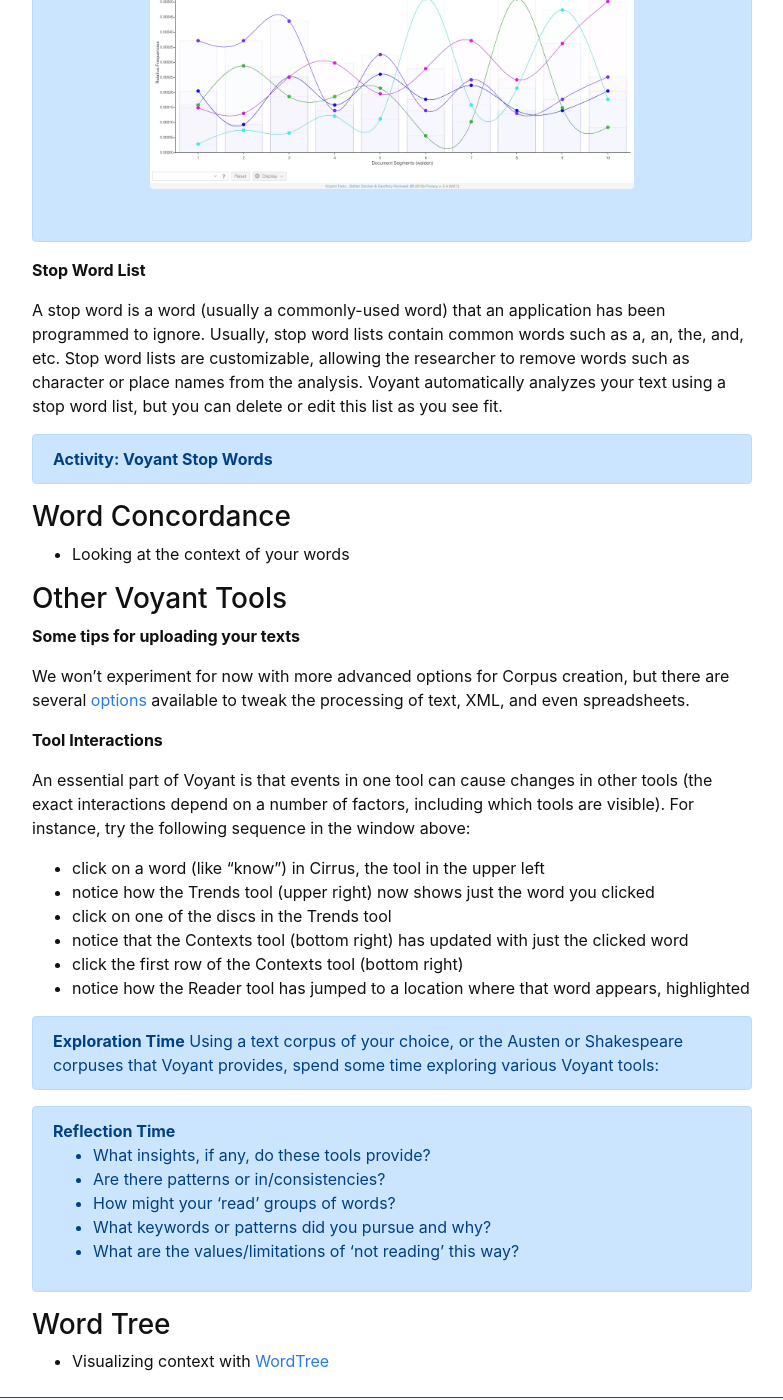
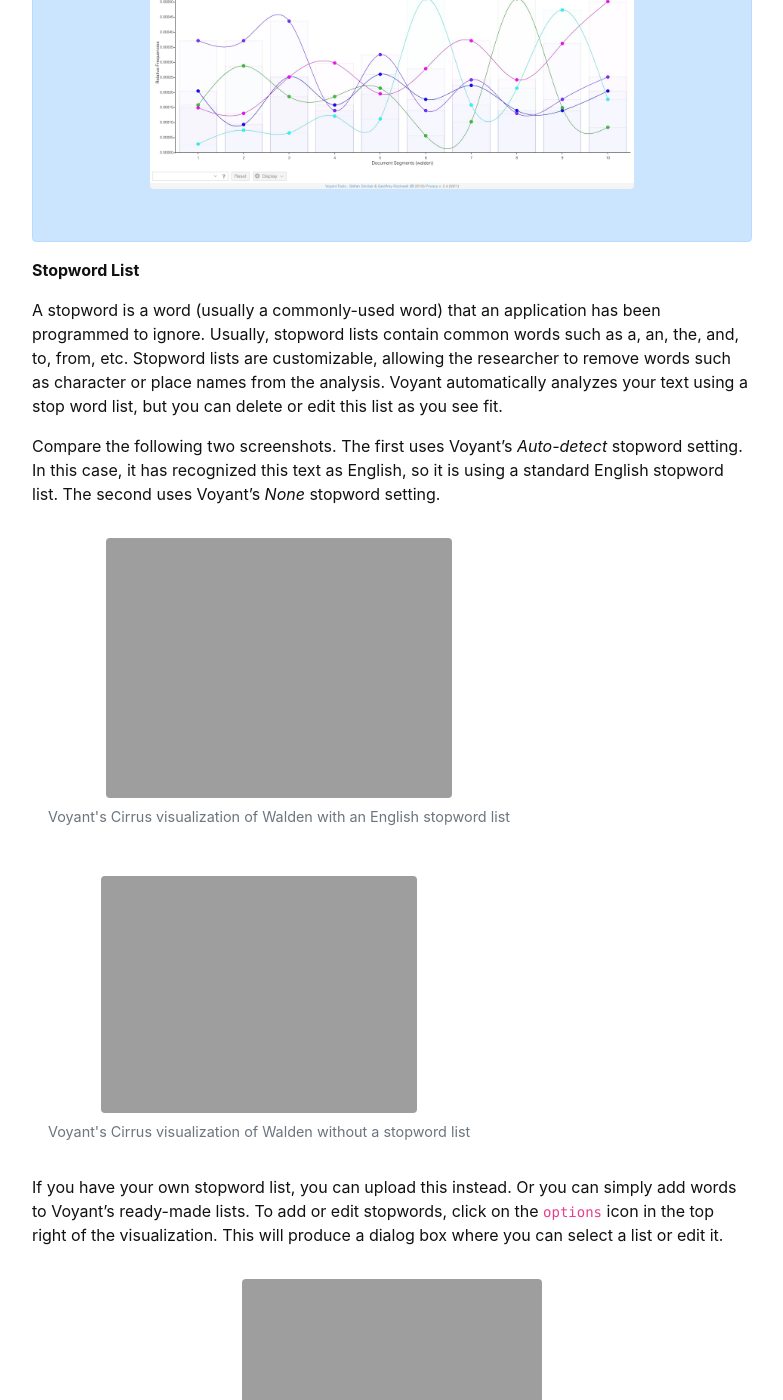
Before and after one commit to owikle/topicmodeling, a Jekyll site: the page built from content/1-analysis.md, in a window 1280 px wide and 1400 px high, scrolled down 3303 px. Shown: the whole window, without its empty margins (248-1031 px from the left). Built offline with Jekyll 4.4.1, drawn with Linux system fonts in a browser that asks for light colours; some of the changed text lies outside the part shown.

Commit message:
add voyant info

```diff
--- a/content/1-analysis.md
+++ b/content/1-analysis.md
@@ -72,9 +72,22 @@ Voyant Tools is intended as a tool for exploration and to assist with interpreta
 {% endcapture %}
 {% include alert.md text=text color=secondary %}
 
-**Stop Word List**
+**Stopword List**
 
-A stop word is a word (usually a commonly-used word) that an application has been programmed to ignore. Usually, stop word lists contain common words such as a, an, the, and, etc. Stop word lists are customizable, allowing the researcher to remove words such as character or place names from the analysis. Voyant automatically analyzes your text using a stop word list, but you can delete or edit this list as you see fit.
+A stopword is a word (usually a commonly-used word) that an application has been programmed to ignore. Usually, stopword lists contain common words such as a, an, the, and, to, from, etc. Stopword lists are customizable, allowing the researcher to remove words such as character or place names from the analysis. Voyant automatically analyzes your text using a stop word list, but you can delete or edit this list as you see fit.
+
+Compare the following two screenshots. The first uses Voyant's *Auto-detect* stopword setting. In this case, it has recognized this text as English, so it is using a standard English stopword list. The second uses Voyant's *None* stopword setting.
+
+{% include figure.html img="walden-stoplist.jpg" alt="walden with stoplist" caption="Voyant's Cirrus visualization of Walden with an English stopword list" width="75%" %}
+
+{% include figure.html img="walden-nostoplist.jpg" alt="walden without stoplist" caption="Voyant's Cirrus visualization of Walden without a stopword list" width="75%" %}
+
+If you have your own stopword list, you can upload this instead. Or you can simply add words to Voyant's ready-made lists. To add or edit stopwords, click on the `options` icon in the top right of the visualization. This will produce a dialog box where you can select a list or edit it.
+
+<div class="text-center">{% include figure.html img="voyant-options.jpg" alt="voyant options tab" caption="Click on the 'options' tab (upper right)" width="75%" %}</div>
+
+{% include figure.html img="stoplist.jpg" alt="voyant stoplist dropdown" caption="Voyant's stoplist options" width="75%" %}
+
 
 {% capture text %}
 **Activity: Voyant Stop Words**
```
